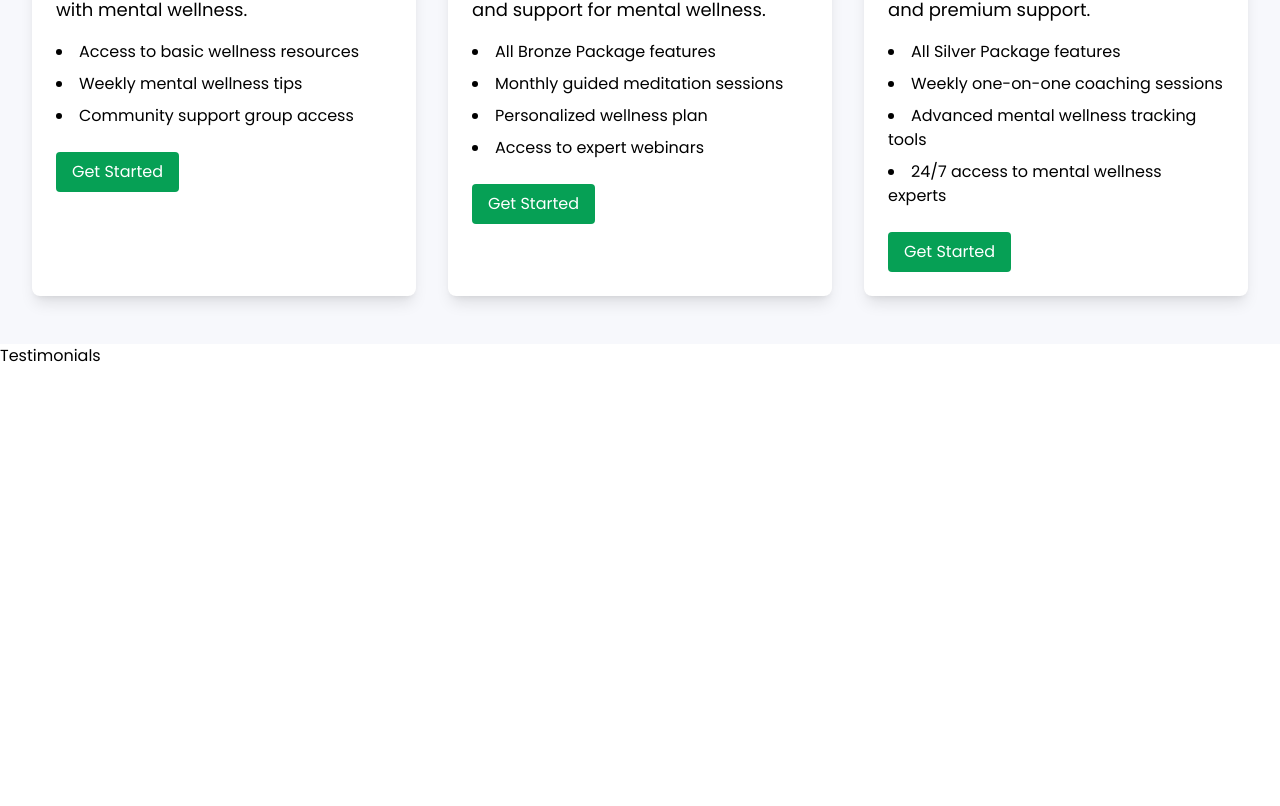
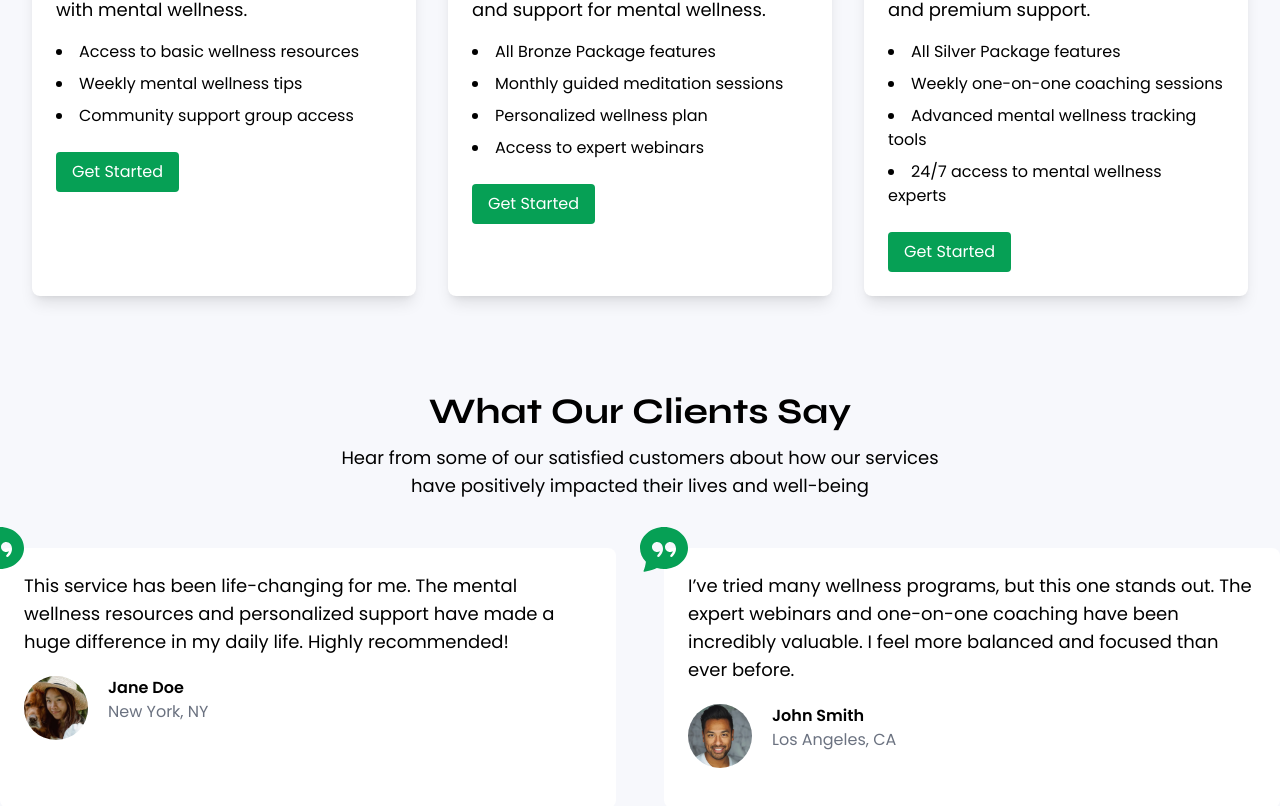
Before and after one commit to AaronJai/mind-motion, a Next.js app: page / in a window 1280 px wide. Shown: the part 3468-4274 px from the top of the page. Before the commit the page ends 3836 px from the top, so only its background shows below. Built offline with nearby package versions, Linux system fonts and the light colour scheme.

Commit message:
feat: implement testimonials

```diff
--- a/components/Testimonials.tsx
+++ b/components/Testimonials.tsx
@@ -1,8 +1,48 @@
+import { testimonials } from '@/constants'
+import Image from 'next/image';
 import React from 'react'
+import { BsChatQuoteFill } from "react-icons/bs";
+
 
 const Testimonials = () => {
     return (
-        <div id='testimonials'>Testimonials</div>
+        <div id='testimonials' className='bg-[#f7f8fc] py-12'>
+            <div className='container mx-auto'>
+                <div className='text-center mb-12'>
+                    <h2 className='text-4xl font-bold font-secondary mb-3'>What Our Clients Say</h2>
+                    <p className='text-lg mb-12 md:w-1/2 mx-auto'>Hear from some of our satisfied customers about how our services have positively impacted their lives and well-being</p>
+                </div>
+
+                <div className='flex flex-col md:flex-row mx-auto md:gap-12 gap-8'>
+                    {
+                        testimonials.map((testimonial, index) => (
+                            <div key={index} className='relative bg-white rounded-lg p-6 flex-1'>
+                                <div className='absolute top-0 left-0 transform -translate-x-1/2 -translate-y-1/2'>
+                                    <BsChatQuoteFill className='size-12 text-primary'/>
+                                </div>
+
+                                <div className='flex flex-col space-y-3 mb-4'>
+                                    <p className='text-lg mb-2'>{testimonial.review}</p>
+                                    <div className='flex gap-1'>
+                                        <Image
+                                            src={testimonial.image}
+                                            alt={testimonial.name}
+                                            width={60}
+                                            height={60}
+                                            className='size-16 rounded-full mr-4'
+                                        />
+                                        <div>
+                                            <p className='font-semibold'>{testimonial.name}</p>
+                                            <p className='text-gray-500'>{testimonial.location}</p>
+                                        </div>
+                                    </div>
+                                </div>
+                            </div>
+                        ))
+                    }
+                </div>
+            </div>
+        </div>
     )
 }
 
--- a/constants/index.ts
+++ b/constants/index.ts
@@ -32,3 +32,18 @@ export const packages = [
       ],
     },
   ]
+
+export const  testimonials =[
+  {
+    name: 'Jane Doe',
+    location: 'New York, NY',
+    review: 'This service has been life-changing for me. The mental wellness resources and personalized support have made a huge difference in my daily life. Highly recommended!',
+    image: '/assets/review1.webp',
+  },
+  {
+    name: 'John Smith',
+    location: 'Los Angeles, CA',
+    review: 'I’ve tried many wellness programs, but this one stands out. The expert webinars and one-on-one coaching have been incredibly valuable. I feel more balanced and focused than ever before.',
+    image: '/assets/review2.webp',
+  },
+]
```
